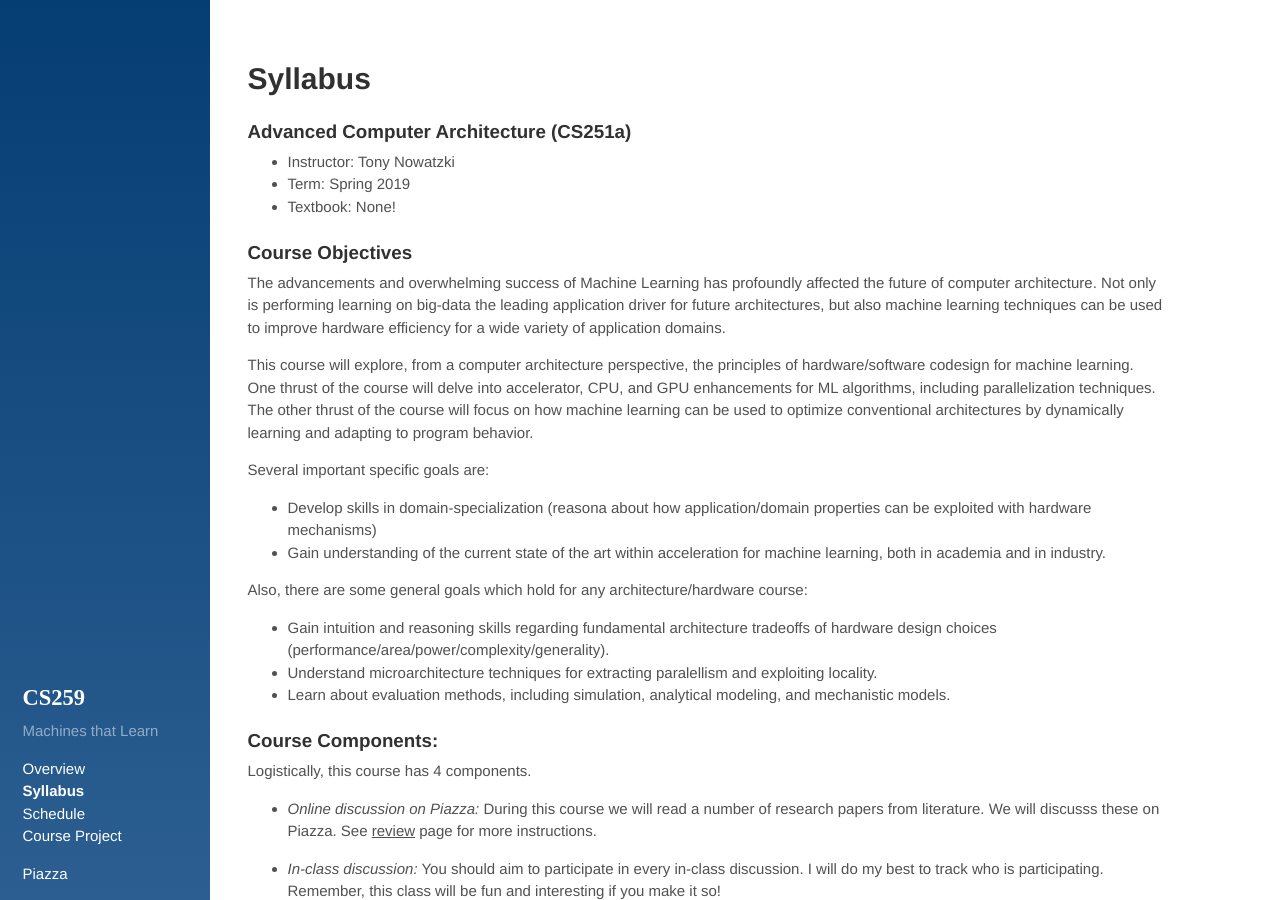
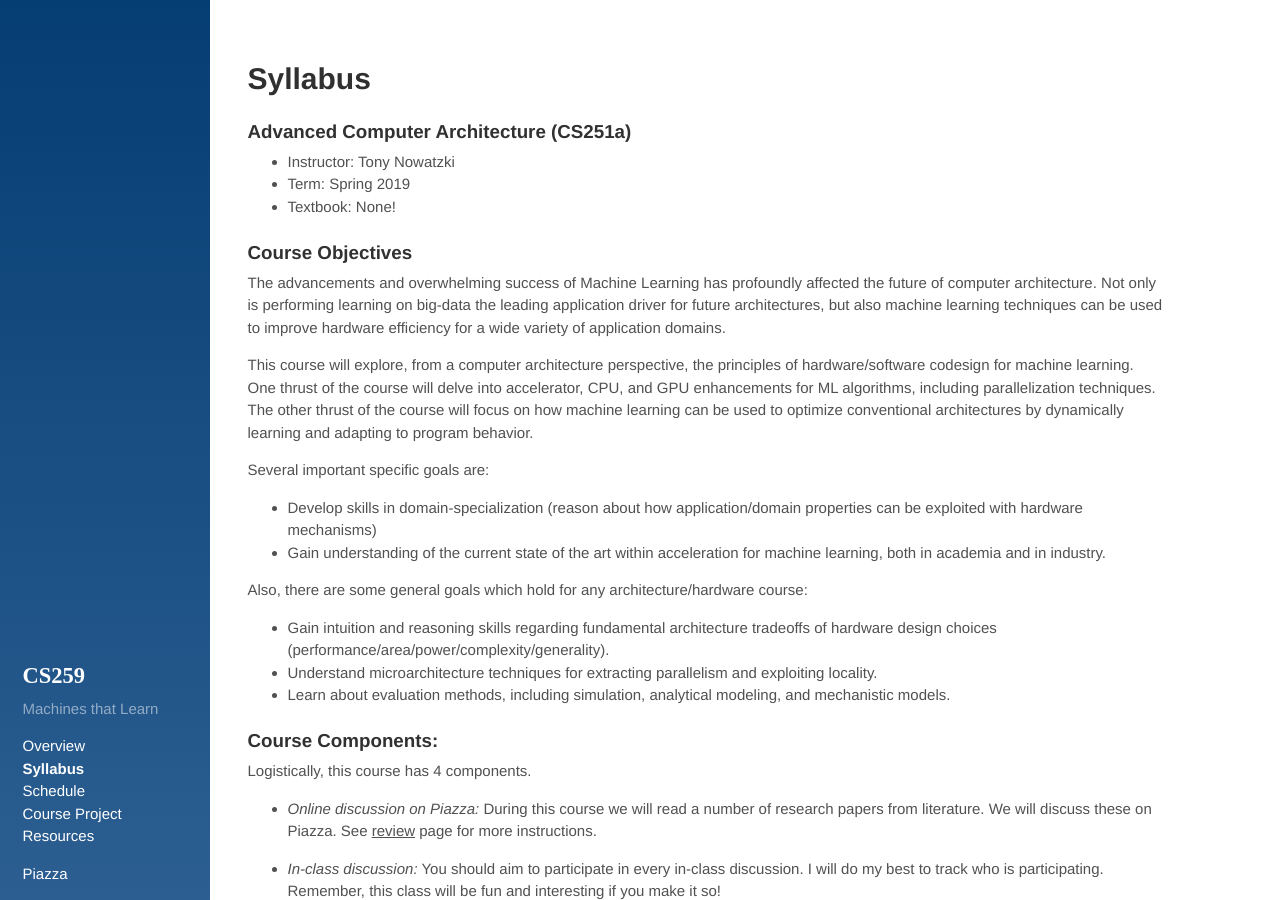
Before and after one commit to PolyArch/cs259, a Jekyll site: the page built from 01-syllabus.md, in a window 1280 px wide and 900 px high. Built offline with Jekyll 4.4.1, drawn with Linux system fonts in a browser that asks for light colours.

Commit message:
added resources

```diff
--- a/01-syllabus.md
+++ b/01-syllabus.md
@@ -23,20 +23,20 @@ and adapting to program behavior.
 
 Several important specific goals are:
 
-* Develop skills in domain-specialization (reasona about how application/domain properties can be exploited with hardware mechanisms)
+* Develop skills in domain-specialization (reason about how application/domain properties can be exploited with hardware mechanisms)
 * Gain understanding of the current state of the art within acceleration for machine learning, both in academia and in industry.
 
 Also, there are some general goals which hold for any architecture/hardware course:
 
 * Gain intuition and reasoning skills regarding fundamental architecture tradeoffs of hardware design choices (performance/area/power/complexity/generality).
-* Understand microarchitecture techniques for extracting paralellism and exploiting locality.
+* Understand microarchitecture techniques for extracting parallelism and exploiting locality.
 * Learn about evaluation methods, including simulation, analytical modeling, and mechanistic models.
 
 ### Course Components:
 
 Logistically, this course has 4 components.
 * *Online discussion on Piazza:* During this course we will read a number of research papers from
-  literature.  We will discusss these on Piazza. See
+  literature.  We will discuss these on Piazza. See
 [review]({{site.baseurl}}/04-discussion/) page for more instructions.
 
 * *In-class discussion:*  You should aim to participate in every in-class
```
Also changed, not shown: 02-schedule.md (+3 -1 lines), 09-resources.md (added, +33 -0 lines), index.md (+1 -1 lines).
